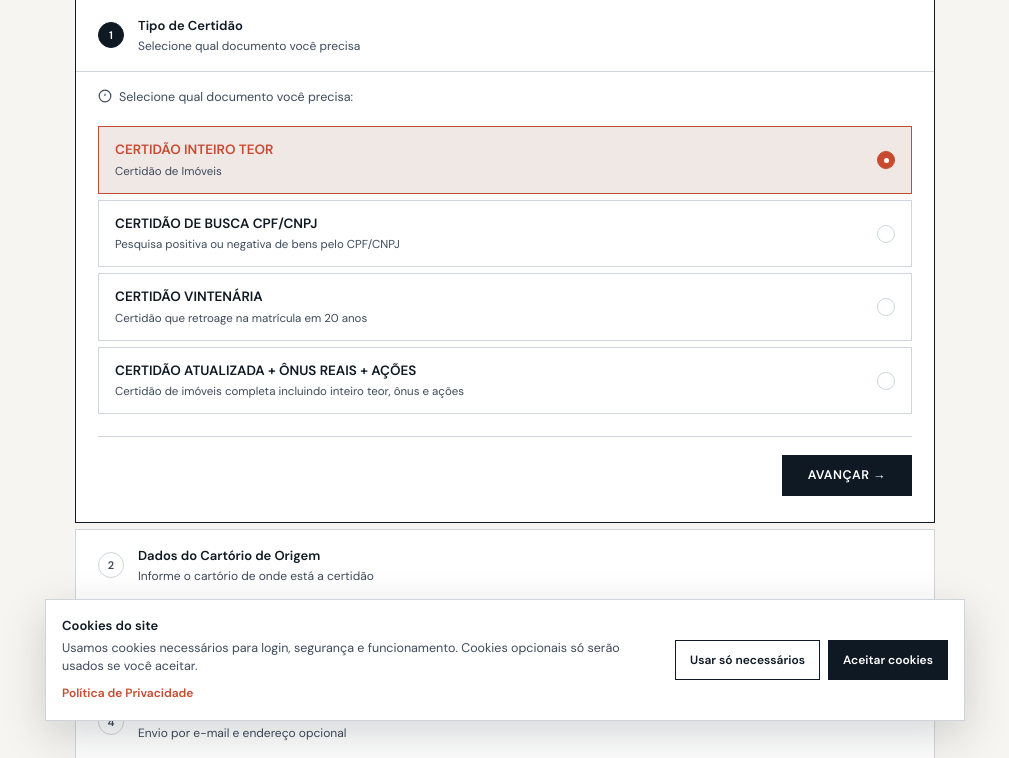
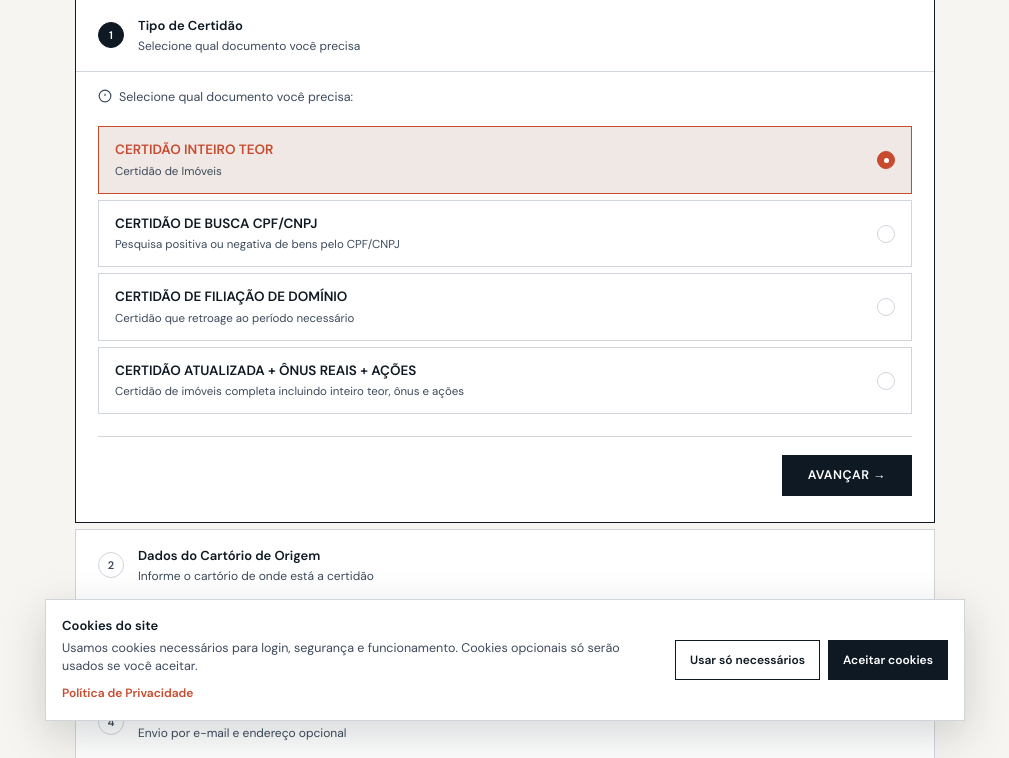
Before and after one commit to GabigolDEVPY/E-certidao, a Django app: page /certidao/imovel/ in a window 1280 px wide. Shown: the part 61-819 px from the top of the page, without its empty margins (135-1144 px from the left). Run offline with Django 5.2, Linux system fonts and the light colour scheme; a user stored in the database is signed in.

Commit message:
Nomes de certidão

```diff
--- a/certidao/templates/certidao_imovel.html
+++ b/certidao/templates/certidao_imovel.html
@@ -58,8 +58,8 @@
           </div>
           <div class="option-card {% if form.tipo_certidao.value == 'vintenaria' %}is-selected{% endif %}" data-value="vintenaria" onclick="selectCard(this,'cardsTipo')">
             <div>
-              <div class="option-card-title">CERTIDÃO VINTENÁRIA</div>
-              <div class="option-card-sub">Certidão que retroage na matrícula em 20 anos</div>
+              <div class="option-card-title">CERTIDÃO DE FILIAÇÃO DE DOMÍNIO</div>
+              <div class="option-card-sub">Certidão que retroage ao período necessário</div>
             </div>
             <div class="option-card-check"></div>
           </div>
```
Also changed, not shown: Instructions.txt (added, +11 -0 lines).
